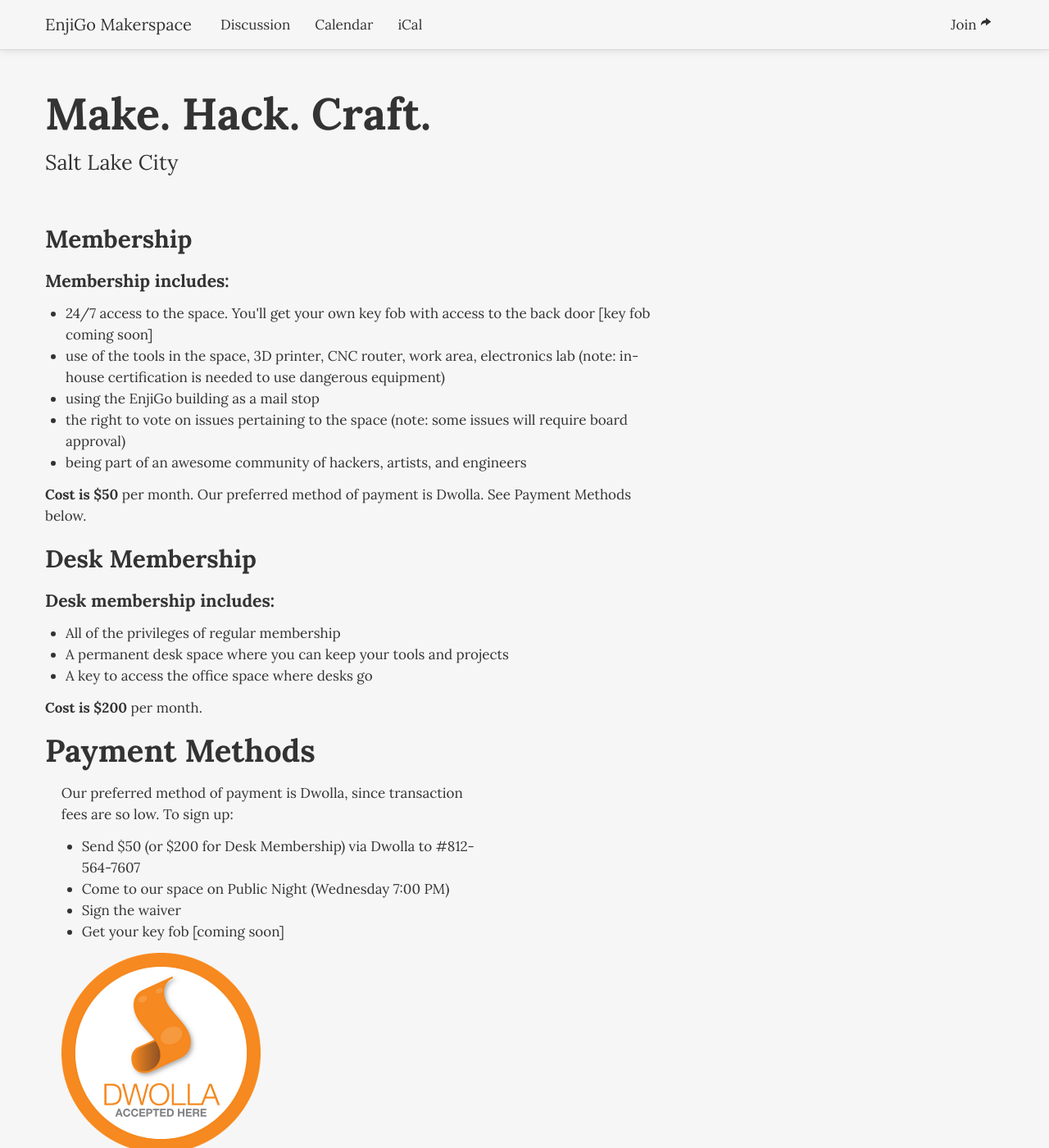
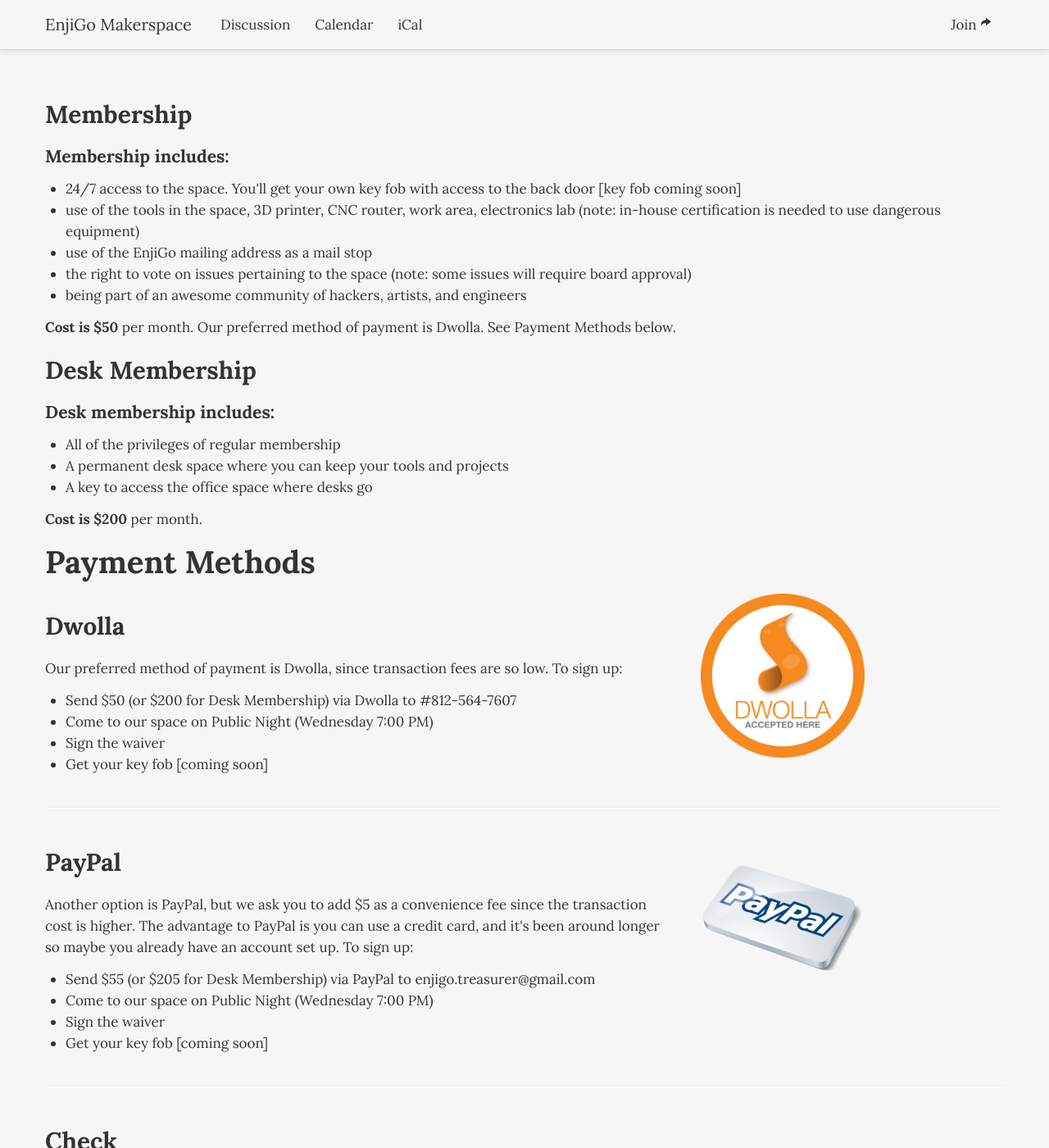
Before and after one commit to makesaltlake/website, a Jekyll site: the page built from join.html, in a window 1280 px wide and 1400 px high. Shown: the whole window at 82% size. Built offline with Jekyll 4.4.1, drawn with Linux system fonts in a browser that asks for light colours.

Commit message:
Add paypal logo, improve Join page

```diff
--- a/_layouts/default.html
+++ b/_layouts/default.html
@@ -58,28 +58,8 @@
     </div>
 
     <div class="container">
-      <!-- Masthead
-      ================================================== -->
-      <header class="jumbotron subhead" id="overview">
-        <div class="row">
-          <div class="span6">
-            <h1>Make. Hack. Craft.</h1>
-            <p class="lead">Salt Lake City</p>
-          </div>
-          <div class="span6">
-          </div>
-        </div>
-      </header>
 
-      <section>
-        <div class="row">
-          <div class="span8">
-            {{ content }}
-          </div>
-          <div class="span4">
-          </div>
-        </div>
-      </section>
+      {{ content }}
 
       <footer id="footer">
         <p class="pull-right"><a href="mailto:enjigo@gmail.com">enjigo.info@gmail.com</a></p>
--- a/join.html
+++ b/join.html
@@ -2,7 +2,7 @@
 layout: default
 title: Membership Info
 ---
-
+<section>
   <div class="row-fluid">
     <h3>Membership</h3>
 
@@ -10,7 +10,7 @@
     <ul>
     <li>24/7 access to the space. You'll get your own key fob with access to the back door [key fob coming soon]</li>
     <li>use of the tools in the space, 3D printer, CNC router, work area, electronics lab (note: in-house certification is needed to use dangerous equipment)</li>
-<li>using the EnjiGo building as a mail stop</li>
+    <li>use of the EnjiGo mailing address as a mail stop</li>
     <li>the right to vote on issues pertaining to the space (note: some issues will require board approval)</li>
     <li>being part of an awesome community of hackers, artists, and engineers</li>
     </ul>
@@ -33,8 +33,14 @@
   </div>
 
   <div class="row-fluid">
+    <div class="span12">
       <h2>Payment Methods</h2>
+    </div>
+  </div>
+
+  <div class="row-fluid">
     <div class="span8">
+      <h3>Dwolla</h3>
       <p>Our preferred method of payment is Dwolla, since transaction fees are so low. To sign up:</p>
       <ul>
       <li>Send $50 (or $200 for Desk Membership) via Dwolla to #812-564-7607</li>
@@ -44,12 +50,15 @@
       </ul>
     </div>
     <div class="span4">
-    <img src="/img/Dwolla-Logo.png">
+      <img src="/img/Dwolla-Logo.png" width="200px">
     </div>
   </div>
 
+  <hr>
+
   <div class="row-fluid">
     <div class="span8">
+      <h3>PayPal</h3>
       <p>Another option is PayPal, but we ask you to add $5 as a convenience fee since the transaction cost is higher. The advantage to PayPal is you can use a credit card, and it's been around longer so maybe you already have an account set up. To sign up:</p>
 
       <ul>
@@ -60,8 +69,16 @@
       </ul>
     </div>
     <div class="span4">
-    PayPal Logo
+      <img src="/img/PayPal-Logo.png" width="200px">
     </div>
   </div>
 
+  <hr>
+
+  <div class="row-fluid">
+    <div class="span8">
+      <h3>Check</h3>
       <p>Last but not least, we do accept checks in person if neither of the above methods work.</p>
+    </div>
+  </div>
+</section>
```
Also changed, not shown: index.html (+15 -0 lines), img/PayPal-Logo.png (added). Lines whose indentation alone changed are shown as unchanged.
